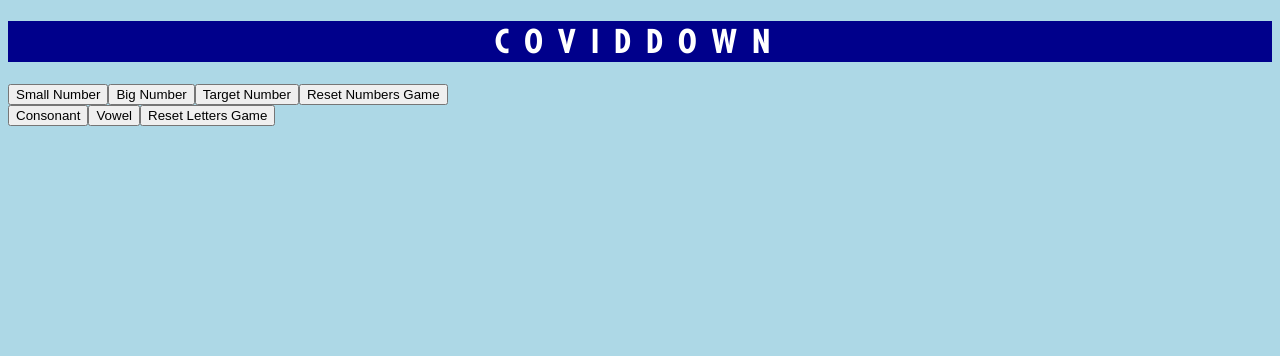
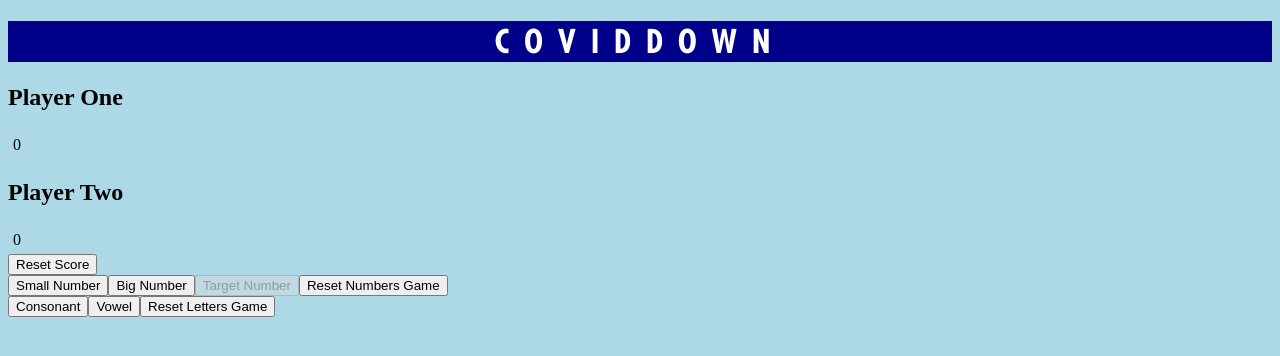
Before and after one commit to batespcm/covid-down-react, a React (Create React App) app: page / in a window 1280 px wide. Shown: the top 356 px of the page. Built offline with nearby package versions, Linux system fonts and the light colour scheme.

Commit message:
ready to add a score function to state

```diff
--- a/src/App.js
+++ b/src/App.js
@@ -3,6 +3,7 @@ import './App.css';
 import Header from './components/Header';
 import LettersGame from './components/LettersGame';
 import NumbersGame from './components/NumbersGame';
+import ScoreCounter from './components/ScoreCounter';
 
 class App extends React.Component {
   render() {
@@ -10,6 +11,7 @@ class App extends React.Component {
     return (
       <div className="App">
         <Header />
+        <ScoreCounter />
         <NumbersGame />
         <LettersGame />
         {
--- a/src/components/LettersGame.js
+++ b/src/components/LettersGame.js
@@ -10,6 +10,7 @@ class LettersGame extends React.Component {
   }
 
   resetLettersGame = () => {
+    //resets the letters grid
     this.setState(this.baseState);
   };
 
@@ -42,20 +43,20 @@ class LettersGame extends React.Component {
     return (
       <main>
         <button
-          id="lettersButton"
+          id="LettersButton"
           onClick={this.getConsonant}
           disabled={this.state.letters.length >= 9}
         >
           Consonant
         </button>
         <button
-          id="lettersButton"
+          id="LettersButton"
           onClick={this.getVowel}
           disabled={this.state.letters.length >= 9}
         >
           Vowel
         </button>
-        <button id="lettersButton" onClick={this.resetLettersGame}>
+        <button id="LettersButton" onClick={this.resetLettersGame}>
           Reset Letters Game
         </button>
         <table id="LettersTable">
--- a/src/components/NumbersGame.js
+++ b/src/components/NumbersGame.js
@@ -12,6 +12,7 @@ class NumbersGame extends React.Component {
   }
 
   resetNumbersGame = () => {
+    //resets the numbers game
     this.setState(this.baseState);
   };
   randomOneToTen = () => {
@@ -34,7 +35,7 @@ class NumbersGame extends React.Component {
   };
 
   numbersTarget = () => {
-    let min = 200;
+    let min = 300;
     let max = 999;
     const tripleDigitTarget = Math.floor(Math.random() * (max - min)) + min;
     this.setState((currentState) => {
@@ -48,27 +49,29 @@ class NumbersGame extends React.Component {
     return (
       <main>
         <button
-          id="numberButton"
+          id="NumbersButton"
           onClick={this.randomOneToTen}
           disabled={this.state.numbers.length >= 6}
         >
           Small Number
         </button>
         <button
-          id="numberButton"
+          id="NumbersButton"
           onClick={this.bigNumber}
           disabled={this.state.numbers.length >= 6}
         >
           Big Number
         </button>
         <button
-          id="numberButton"
+          id="NumbersButton"
           onClick={this.numbersTarget}
-          disabled={this.state.target.length >= 1}
+          disabled={
+            this.state.target.length >= 1 || this.state.numbers.length < 6
+          }
         >
           Target Number
         </button>
-        <button id="numberButton" onClick={this.resetNumbersGame}>
+        <button id="NumbersButton" onClick={this.resetNumbersGame}>
           Reset Numbers Game
         </button>
         <table id="NumbersTarget">
--- a/src/components/ScoreCounter.js
+++ b/src/components/ScoreCounter.js
@@ -4,13 +4,56 @@ class ScoreCounter extends React.Component {
   constructor(props) {
     super(props);
     this.state = {
-      scores: [0, 0],
+      playerOne: [0],
+      playerTwo: [0],
     };
     this.baseState = this.state;
   }
 
+  resetScore = () => {
+    this.setState(this.baseState);
+  };
+
+  playerOneScore = () => {
+    this.setState((currentState) => {
+      return {
+        playerOne: [...currentState.playerOne],
+      };
+    });
+  };
+
+  playerTwoScore = () => {
+    this.setState((currentState) => {
+      return {
+        playerTwo: [...currentState.playerTwo],
+      };
+    });
+  };
+
   render() {
-    return <main></main>;
+    return (
+      <main>
+        <h2>Player One</h2>
+        <table id="ScoreTable">
+          <tr>
+            {this.state.playerOne.map((score) => {
+              return <td>{score}</td>;
+            })}
+          </tr>
+        </table>
+        <h2>Player Two</h2>
+        <table id="ScoreTable">
+          <tr>
+            {this.state.playerTwo.map((score) => {
+              return <td>{score}</td>;
+            })}
+          </tr>
+        </table>
+        <button id="ScoreButton" onClick={this.resetScore}>
+          Reset Score
+        </button>
+      </main>
+    );
   }
 }
 
```
